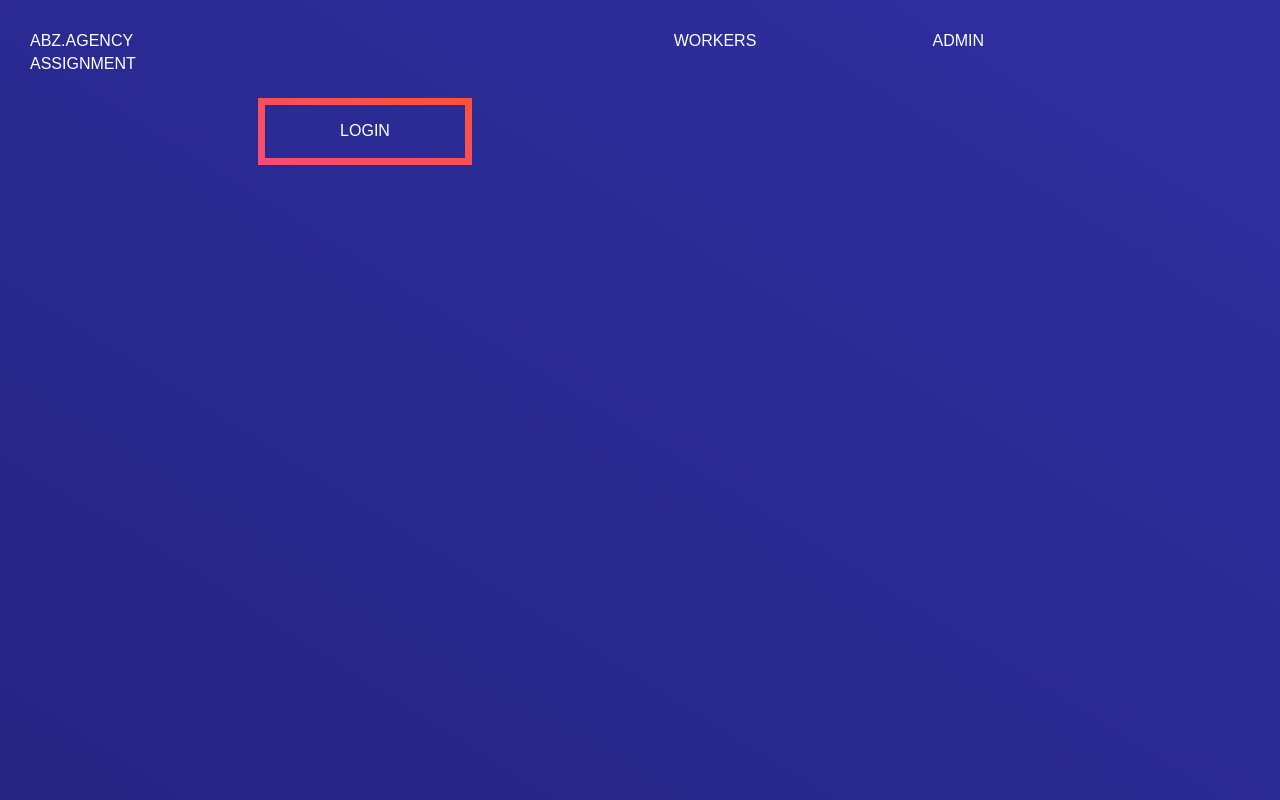
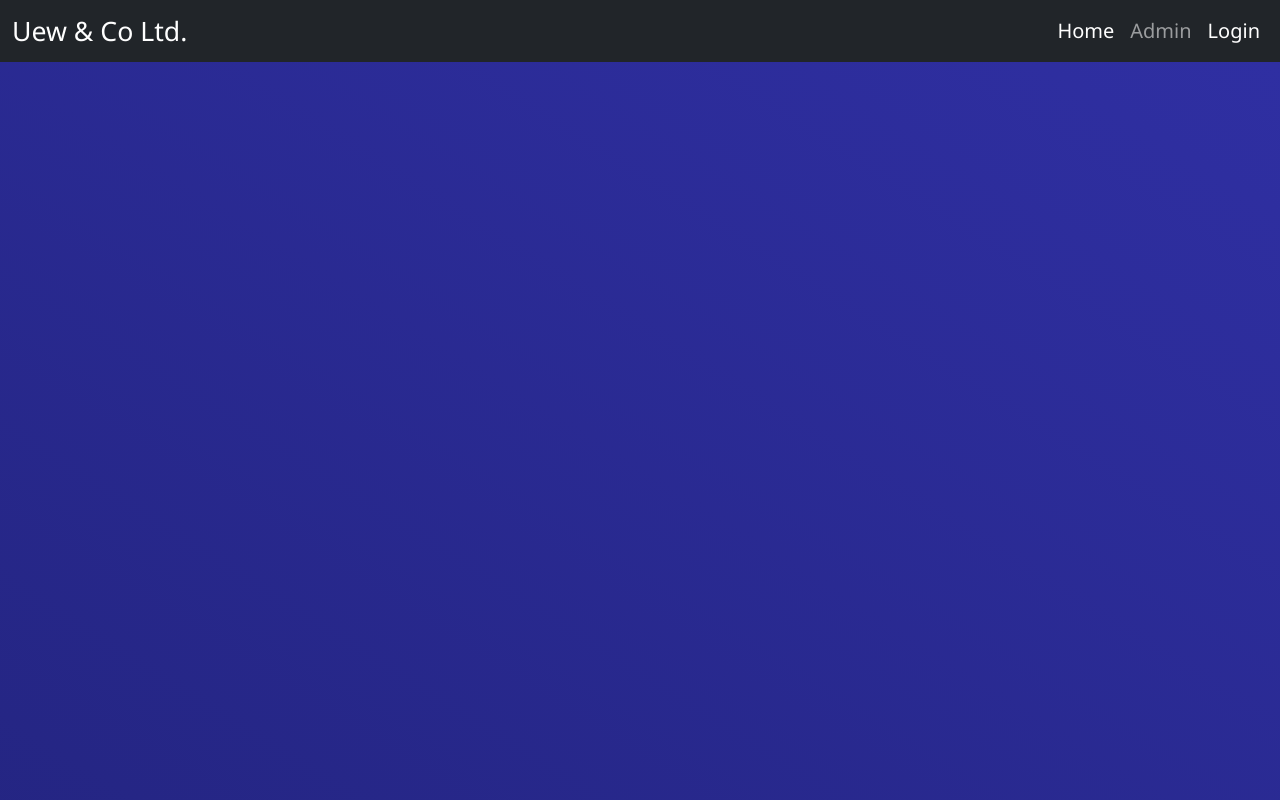
Before and after one commit to idmp152/abz-agency-task, a Django app: page /workers/ in a window 1280 px wide. Run offline with Django 4.2, Linux system fonts and the light colour scheme; data that the repository does not hold is empty; some libraries are stand-ins or nearby versions.

Commit message:
Navbar added, bootstrap 5 upgrade

```diff
--- a/abzagencytask/workers/static/workers/css/style.css
+++ b/abzagencytask/workers/static/workers/css/style.css
@@ -2,31 +2,25 @@ html, body {
     margin: 0;
     width: 100%;
     height: 100%;
+    overflow: hidden;
 }
 
-.container-fluid {
+.main {
     width: 100%;
     height: 100%;
     background: linear-gradient(to right top, #242582, #2f2fa2);
 }
 
-.navbar-col {
-    margin: 15px;
-    padding: 15px;
-    color: #fff;
-    text-align: center;
-    font-size: 12pt;
-    font-family: 'Montserrat Black', sans-serif;
+.navbar-brand, .nav-link {
+    font-family: 'Segoe UI', Tahoma, Geneva, Verdana, sans-serif;
 }
 
-.name {
-    text-align: left;
+.navbar-brand {
+    font-size: 20pt !important;
 }
 
-.login {
-    border: 7px solid;
-    border-image-slice: 1;
-    border-image-source: linear-gradient(to right top, #f64c72, #fa523c);
+.nav-link {
+    font-size: 15pt !important;
 }
 
 .worker-col {
--- a/abzagencytask/workers/templates/workers/base.html
+++ b/abzagencytask/workers/templates/workers/base.html
@@ -8,7 +8,8 @@
     <meta name="viewport" content="width=device-width, initial-scale=1.0">
     <link type="text/css" rel="stylesheet" href="{% static 'workers/css/style.css' %}">
     <link href="https://fonts.googleapis.com/css?family=Montserrat|Work+Sans" rel="stylesheet">
-    <link rel="stylesheet" href="https://maxcdn.bootstrapcdn.com/bootstrap/3.4.1/css/bootstrap.min.css">
+    <link href="https://cdn.jsdelivr.net/npm/bootstrap@5.2.2/dist/css/bootstrap.min.css" rel="stylesheet" integrity="sha384-Zenh87qX5JnK2Jl0vWa8Ck2rdkQ2Bzep5IDxbcnCeuOxjzrPF/et3URy9Bv1WTRi" crossorigin="anonymous">
+<script src="https://cdn.jsdelivr.net/npm/bootstrap@5.2.2/dist/js/bootstrap.bundle.min.js" integrity="sha384-OERcA2EqjJCMA+/3y+gxIOqMEjwtxJY7qPCqsdltbNJuaOe923+mo//f6V8Qbsw3" crossorigin="anonymous"></script>
     <title>Workers</title>
 </head>
 <body>
--- a/abzagencytask/workers/templates/workers/index.html
+++ b/abzagencytask/workers/templates/workers/index.html
@@ -1,19 +1,21 @@
 {% extends 'workers/base.html' %}
 
 {% block content %}
-<div class="container-fluid border">
-  <div class="row">
-    <!-- TODO: Navbar -->
-    <div class="navbar-col col-md-2 name">ABZ.AGENCY ASSIGNMENT</div>
-    <div class="navbar-col col-md-3"></div>
-    <div class="navbar-col col-md-2">WORKERS</div>
-    <div class="navbar-col col-md-2">ADMIN</div>
-    <div class="navbar-col col-md-2 login">LOGIN</div>
+<nav class="navbar navbar-expand-lg navbar-dark bg-dark">
+  <div class="container-fluid">
+    <span class="navbar-brand mb-0 h1">Uew & Co Ltd.</span>
+    <div class="navbar-nav">
+      <a class="nav-link active" aria-current="page" href="/workers">Home</a>
+      <a class="nav-link" href="/admin">Admin</a>
+      <a class="nav-link active" href="#">Login</a>
+    </div>
   </div>
+</nav>
+<div class="container-fluid main">
   <div>
     <div class="row"></div>
     {% for p in posts %}
-      <div class="col-md-2 worker-col">
+      <div class="col worker-col">
         <a href="{{ p.get_absolute_url }}" ><h3 class="worker-name">Name: {{ p.name|title }}</h3></a>
         <p class="worker-info">Salary: {{ p.salary_amount }}<br>
           Date of employment: {{ p.date_employ }}</p>
```
